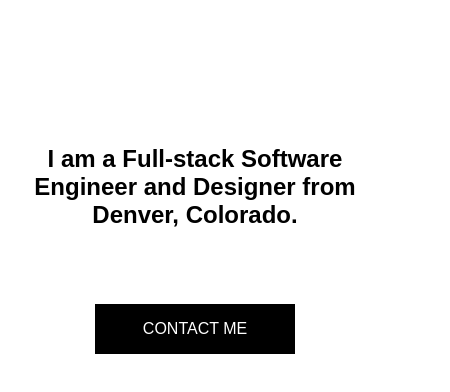
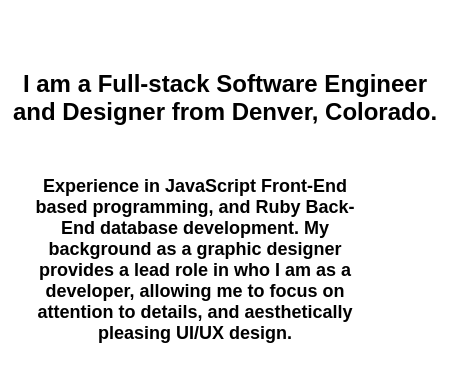
Before and after one commit to johnshellabarger/personal-website, a React (Create React App) app: page / in a window 390 px wide. Shown: the part 853-1245 px from the top of the page, 450 px wide, since content can reach past the window. Built offline with nearby package versions, Linux system fonts and the light colour scheme.

Commit message:
added subparagraph to about and made responsive

```diff
--- a/src/components/about/AboutSection.js
+++ b/src/components/about/AboutSection.js
@@ -8,12 +8,16 @@
           I am a Full-stack Software Engineer and Designer from Denver, Colorado.
         </h1>
 
-        <p>
-
+        <p className='about-sub-paragraph'>
+          Experience in JavaScript Front-End based programming,
+          and Ruby Back-End database development. My background
+          as a graphic designer provides a lead role in who I am
+          as a developer, allowing me to focus on attention to details,
+          and aesthetically pleasing UI/UX design.
         </p>
 
         <div className='btn-wrapper'>
-          <button className='resume-btn' onClick={() => history.push("/contact")}>CONTACT ME</button>
+          <button className='contact-btn' onClick={() => history.push("/contact")}>CONTACT ME</button>
         </div>
     </div>
   )
--- a/src/components/about/about.css
+++ b/src/components/about/about.css
@@ -18,7 +18,18 @@
   width: 900px;
   margin: auto;
   margin-top: 100px;
-  margin-bottom: 100px;
+  color: black;
+  text-align: center;
+}
+
+.about-sub-paragraph{
+  font-family: 'Montserrat', sans-serif;
+  font-weight: 600;
+  font-size: 28px;
+  width: 850px;
+  margin: auto;
+  margin-top: 50px;
+  margin-bottom: 50px;
   color: black;
   text-align: center;
 }
@@ -27,6 +38,7 @@
   position: relative;
   margin-bottom: 100px;
 }
+
 
 .main-title{
   font-family: 'Montserrat', sans-serif;
@@ -55,6 +67,7 @@
   cursor: pointer;
   font-size: 16px;
   transition: .5s linear;
+  margin-bottom: 100px;
 }
 
 
@@ -79,51 +92,13 @@
   scroll-snap-align: start;
 }
 
-.about-section {
-  margin-top: 150px;
-  width: 100%;
-  height: calc(100vh);
-  scroll-snap-align: start;
-}
 
 
 
 
-.container {
-  /* height: calc(100vh - 12vh);
-  width: 100vw;
-  overflow-y:auto;
-  scroll-snap-type: y mandatory;
-  position: relative; */
-}
-
-.element {
-  width: 100vw;
-  height: calc(100vh);
-  scroll-snap-align: start;
-  scroll-snap-stop: normal;
-}
-
-.element:nth-child(1) {
-  background: #6580d1;
-}
-.element:nth-child(2) {
-  background: #ffffff;
-}
-
-
-.y-mandatory {
-  scroll-snap-type: y mandatory;
-}
 
 
 
-/* Below here just styles the container & elements so they look nice */
-
-
-/* .y-scroll .element {
-  margin-bottom: 10px;
-} */
 
 
 
@@ -140,7 +115,18 @@
     width: 800px;
     margin: auto;
     margin-top: 100px;
-    margin-bottom: 100px;
+    color: black;
+    text-align: center;
+  }
+
+  .about-sub-paragraph{
+    font-family: 'Montserrat', sans-serif;
+    font-weight: 600;
+    font-size: 28px;
+    width: 750px;
+    margin: auto;
+    margin-top: 50px;
+    margin-bottom: 50px;
     color: black;
     text-align: center;
   }
@@ -166,7 +152,18 @@
     width: 500px;
     margin: auto;
     margin-top: 100px;
-    margin-bottom: 100px;
+    color: black;
+    text-align: center;
+  }
+
+  .about-sub-paragraph{
+    font-family: 'Montserrat', sans-serif;
+    font-weight: 600;
+    font-size: 24px;
+    width: 500px;
+    margin: auto;
+    margin-top: 50px;
+    margin-bottom: 50px;
     color: black;
     text-align: center;
   }
@@ -191,10 +188,20 @@
     font-family: 'Montserrat', sans-serif;
     font-weight: 600;
     font-size: 24px;
+    width: 450px;
+    margin: auto;
+    margin-top: 75px;
+    color: black;
+    text-align: center;
+  }
+
+  .about-sub-paragraph{
+    font-family: 'Montserrat', sans-serif;
+    font-size: 18px;
     width: 350px;
     margin: auto;
-    margin-top: 75px;
-    margin-bottom: 75px;
+    margin-top: 50px;
+    margin-bottom: 50px;
     color: black;
     text-align: center;
   }
```
